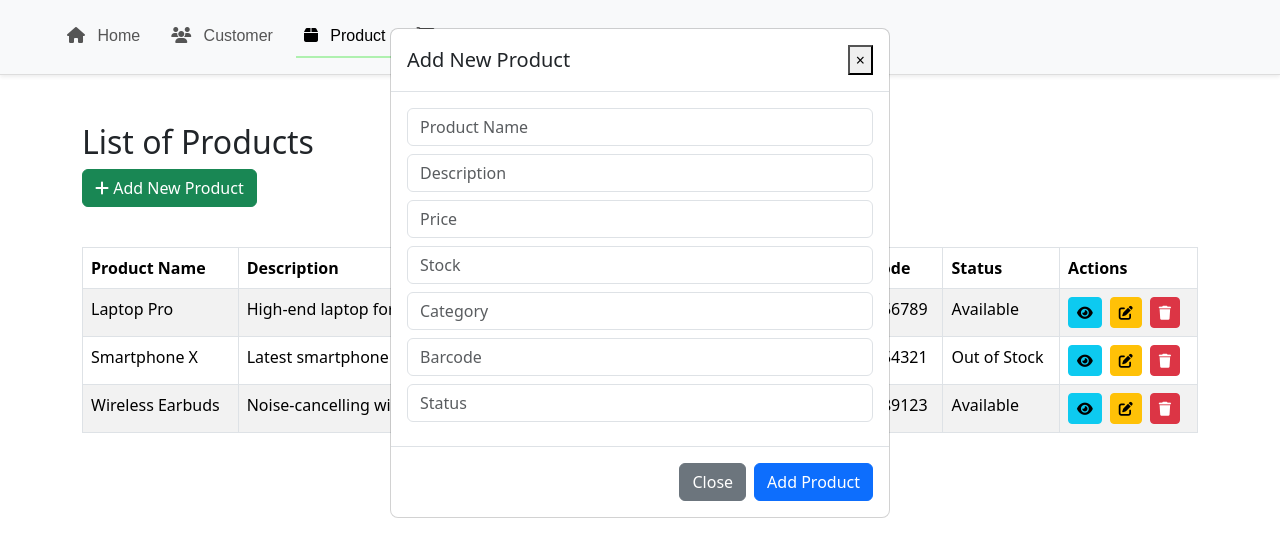
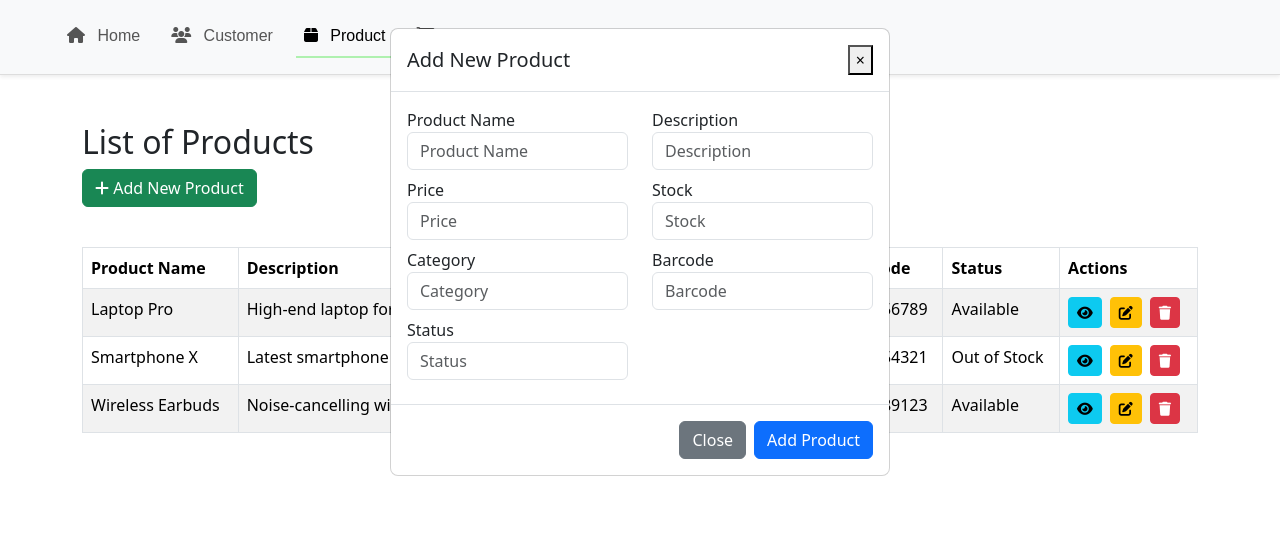
Before and after one commit to shyshasy/commercial-management-app, a Vue app: page /products in a window 1280 px wide. Both pictures are taken after a click on the button "Add New Product". Shown: the top 556 px of the page. Built offline with nearby package versions, Linux system fonts and the light colour scheme.

Commit message:
feat: Update product detail modal to match edit form style

```diff
--- a/src/components/Product.vue
+++ b/src/components/Product.vue
@@ -47,6 +47,7 @@
         </table>
 
         <!-- Modal for adding a product -->
+        <!-- Modal for adding a product -->
   <div v-if="showAddModal" class="modal show d-block" tabindex="-1" role="dialog">
     <div class="modal-dialog" role="document">
       <div class="modal-content">
@@ -57,13 +58,36 @@
           </button>
         </div>
         <div class="modal-body">
-              <input v-model="newProduct.name" class="form-control mb-2" placeholder="Product Name">
-              <input v-model="newProduct.description" class="form-control mb-2" placeholder="Description">
-              <input v-model="newProduct.price" class="form-control mb-2" placeholder="Price">
-              <input v-model="newProduct.stock" class="form-control mb-2" placeholder="Stock">
-              <input v-model="newProduct.category" class="form-control mb-2" placeholder="Category">
-              <input v-model="newProduct.barcode" class="form-control mb-2" placeholder="Barcode">
-              <input v-model="newProduct.status" class="form-control mb-2" placeholder="Status">
+          <div class="row">
+            <div class="col-md-6 mb-2">
+              <label>Product Name</label>
+              <input v-model="newProduct.name" class="form-control" placeholder="Product Name">
+            </div>
+            <div class="col-md-6 mb-2">
+              <label>Description</label>
+              <input v-model="newProduct.description" class="form-control" placeholder="Description">
+            </div>
+            <div class="col-md-6 mb-2">
+              <label>Price</label>
+              <input v-model="newProduct.price" class="form-control" placeholder="Price">
+            </div>
+            <div class="col-md-6 mb-2">
+              <label>Stock</label>
+              <input v-model="newProduct.stock" class="form-control" placeholder="Stock">
+            </div>
+            <div class="col-md-6 mb-2">
+              <label>Category</label>
+              <input v-model="newProduct.category" class="form-control" placeholder="Category">
+            </div>
+            <div class="col-md-6 mb-2">
+              <label>Barcode</label>
+              <input v-model="newProduct.barcode" class="form-control" placeholder="Barcode">
+            </div>
+            <div class="col-md-6 mb-2">
+              <label>Status</label>
+              <input v-model="newProduct.status" class="form-control" placeholder="Status">
+            </div>
+          </div>
         </div>
         <div class="modal-footer">
           <button type="button" class="btn btn-secondary" @click="closeAddModal">Close</button>
@@ -74,6 +98,7 @@
   </div>
 
         <!-- Modal for listing a product -->
+        <!-- Modal for viewing a product -->
   <!-- Modal for viewing a product -->
   <div v-if="selectedProduct" class="modal show d-block" tabindex="-1" role="dialog">
       <div class="modal-dialog" role="document">
@@ -88,31 +113,31 @@
             <div class="row">
               <div class="col-md-6 mb-2">
                 <label>Product Name</label>
-            <input v-model="selectedProduct.name" class="form-control" placeholder="Product Name" readonly>
+                <input v-model="selectedProduct.name" class="form-control" disabled>
               </div>
               <div class="col-md-6 mb-2">
                 <label>Description</label>
-            <input v-model="selectedProduct.description" class="form-control" placeholder="Description" readonly>
+                <input v-model="selectedProduct.description" class="form-control" disabled>
               </div>
               <div class="col-md-6 mb-2">
                 <label>Price</label>
-            <input v-model="selectedProduct.price" class="form-control" placeholder="Price" readonly>
+                <input v-model="selectedProduct.price" class="form-control" disabled>
               </div>
               <div class="col-md-6 mb-2">
                 <label>Stock</label>
-            <input v-model="selectedProduct.stock" class="form-control" placeholder="Stock" readonly>
+                <input v-model="selectedProduct.stock" class="form-control" disabled>
               </div>
               <div class="col-md-6 mb-2">
                 <label>Category</label>
-            <input v-model="selectedProduct.category" class="form-control" placeholder="Category" readonly>
+                <input v-model="selectedProduct.category" class="form-control" disabled>
               </div>
               <div class="col-md-6 mb-2">
                 <label>Barcode</label>
-            <input v-model="selectedProduct.barcode" class="form-control" placeholder="Barcode" readonly>
+                <input v-model="selectedProduct.barcode" class="form-control" disabled>
               </div>
               <div class="col-md-6 mb-2">
                 <label>Status</label>
-            <input v-model="selectedProduct.status" class="form-control" placeholder="Status" readonly>
+                <input v-model="selectedProduct.status" class="form-control" disabled>
               </div>
             </div>
           </div>
@@ -122,7 +147,6 @@
         </div>
       </div>
     </div>
-
         <!-- Modal for editing a product -->
         <!-- Modal for editing a product -->
   <div v-if="editingProduct" class="modal show d-block" tabindex="-1" role="dialog">
```
Lines whose indentation alone changed are shown as unchanged.
